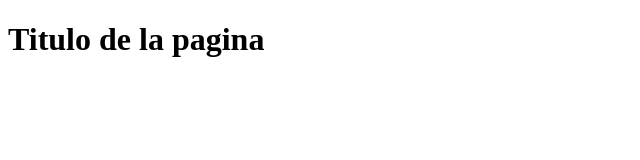
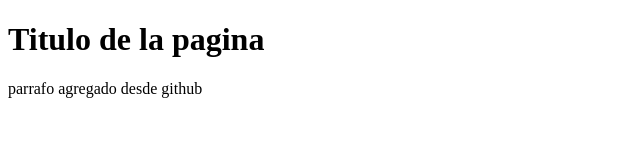
Before and after one commit to jmanwel/proyecto-Web-empresa-C, a plain HTML site: page index.html in a window 1280 px wide. Shown: the whole page, without its empty margins (0-640 px from the left). Drawn offline with Linux system fonts and the light colour scheme.

Commit message:
Update index.html

```diff
--- a/index.html
+++ b/index.html
@@ -7,5 +7,6 @@
 </head>
 <body>
     <h1>Titulo de la pagina</h1>
+    <p>parrafo agregado desde github</p>
 </body>
 </html>
```
